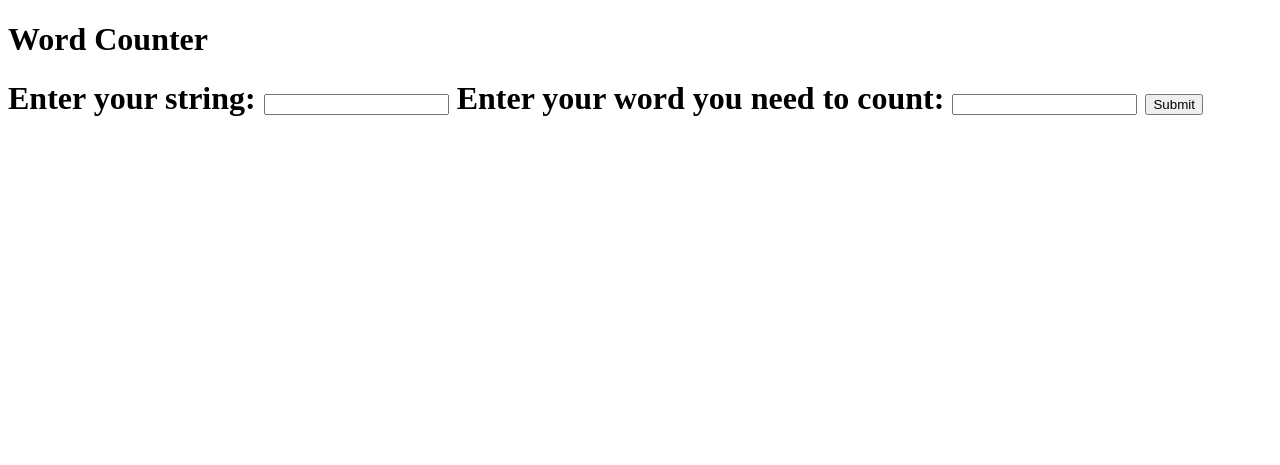
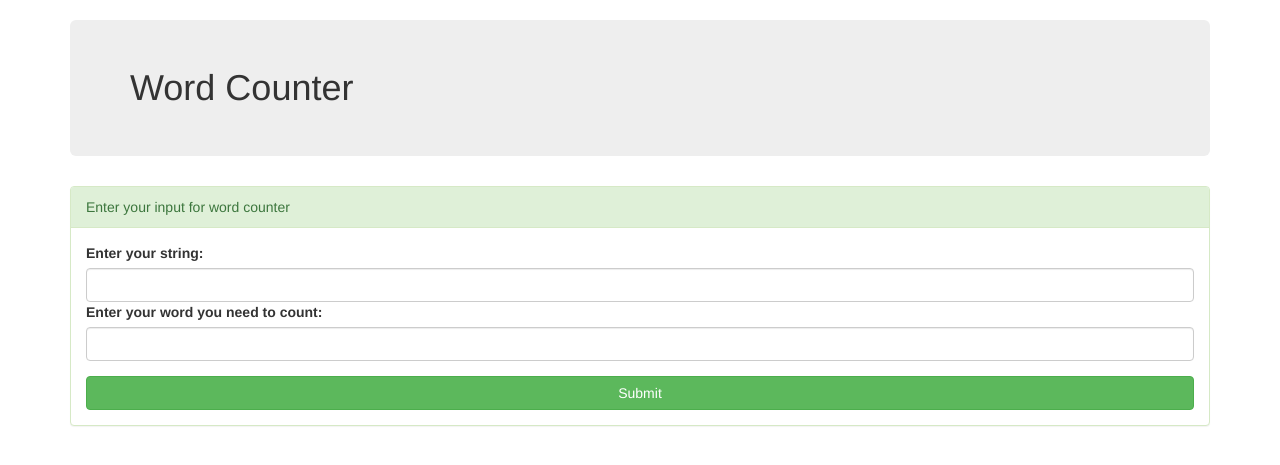
Before and after one commit to minhchan11/php_wordcounter, a PHP site: template views/input.html.twig in a window 1280 px wide. Shown: the top 465 px of the page. Run offline with PHP 8.4, Linux system fonts and the light colour scheme; the template is opened without the code that fills it, so the values that code supplies are empty; some libraries are stand-ins or nearby versions.

Commit message:
add bootstrap and panel for input

```diff
--- a/views/input.html.twig
+++ b/views/input.html.twig
@@ -2,16 +2,30 @@
 <html>
 <head>
   <meta charset="utf-8">
+  <link rel='stylesheet' href='https://maxcdn.bootstrapcdn.com/bootstrap/3.3.1/css/bootstrap.min.css'>
   <title>Word Counter</title>
 </head>
 <body>
-    <h1>Word Counter<h1>
+
+  <div class="container">
+    <h1 class=jumbotron>Word Counter</h1>
+        <div class="panel panel-success">
+          <div class="panel-heading">Enter your input for word counter</div>
+          <div class="panel-body">
             <form action="/output" method="post">
+              <div class="form-group">
                 <label for="sentence">Enter your string:</label>
-        <input type="text" name="sentence" id="sentence">
+                <input type="text" name="sentence" id="sentence" class="form-control">
                 <label for="word">Enter your word you need to count:</label>
-        <input type="text" name="word" id="word">
-        <button type="submit" name="button">Submit</button>
+                <input type="text" name="word" id="word" class="form-control">
+              </div>
+              <button type="submit" name="button" class="btn btn-success btn-block">Submit</button>
             </form>
+          </div>
+        </div>
+
+  </div>
+
+
   </body>
   </html>
--- a/views/output.html.twig
+++ b/views/output.html.twig
@@ -2,6 +2,7 @@
 <html>
   <head>
     <meta charset="utf-8">
+    <link rel='stylesheet' href='https://maxcdn.bootstrapcdn.com/bootstrap/3.3.1/css/bootstrap.min.css'>
     <title>Word Counter</title>
   </head>
   <body>
```
Lines whose indentation alone changed are shown as unchanged.
